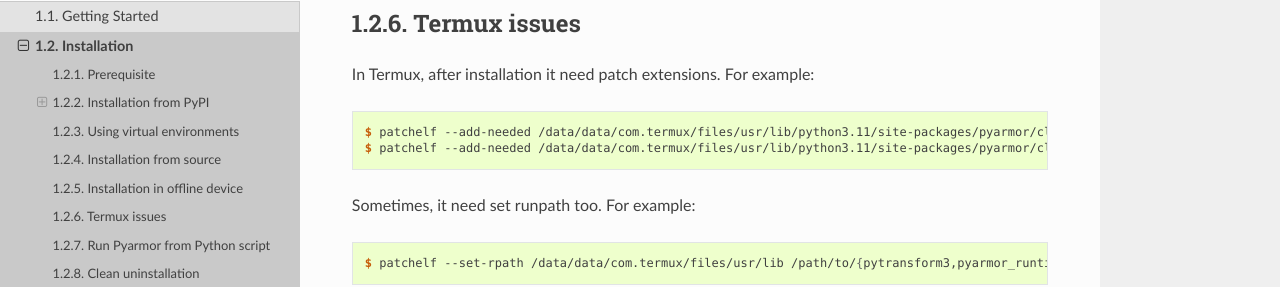
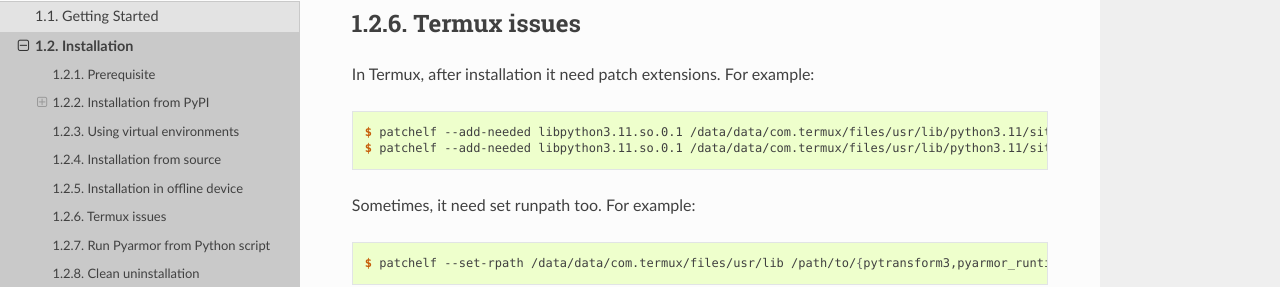
Before and after one commit to dashingsoft/pyarmor, a Sphinx documentation site: the page built from docs/tutorial/installation.rst, in a window 1280 px wide and 900 px high, scrolled down 3706 px. Shown: the part 135-422 px from the top of the window. Built offline with Sphinx 7.4.7 and the Read the Docs theme 3.1.0, drawn with Linux system fonts in a browser that asks for light colours.

Commit message:
Fix termux example errors

```diff
--- a/docs/tutorial/installation.rst
+++ b/docs/tutorial/installation.rst
@@ -170,8 +170,8 @@
 
 In Termux, after installation it need patch extensions. For example::
 
-    $ patchelf --add-needed /data/data/com.termux/files/usr/lib/python3.11/site-packages/pyarmor/cli/core/android/aarch64/pytransform3.so
-    $ patchelf --add-needed /data/data/com.termux/files/usr/lib/python3.11/site-packages/pyarmor/cli/core/android/aarch64/pyarmor_runtime.so
+    $ patchelf --add-needed libpython3.11.so.0.1 /data/data/com.termux/files/usr/lib/python3.11/site-packages/pyarmor/cli/core/android/aarch64/pytransform3.so
+    $ patchelf --add-needed libpython3.11.so.0.1 /data/data/com.termux/files/usr/lib/python3.11/site-packages/pyarmor/cli/core/android/aarch64/pyarmor_runtime.so
 
 Sometimes, it need set runpath too. For example::
 
```
